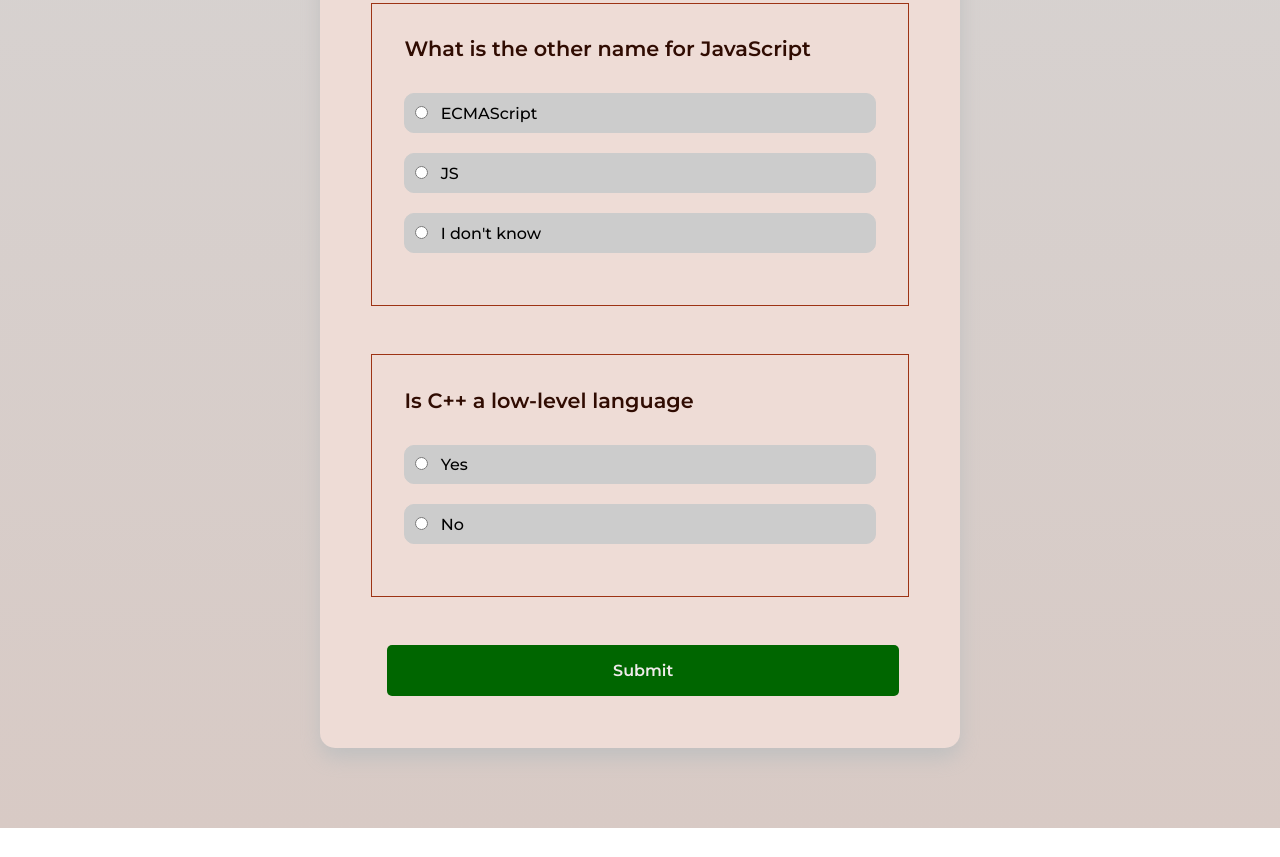
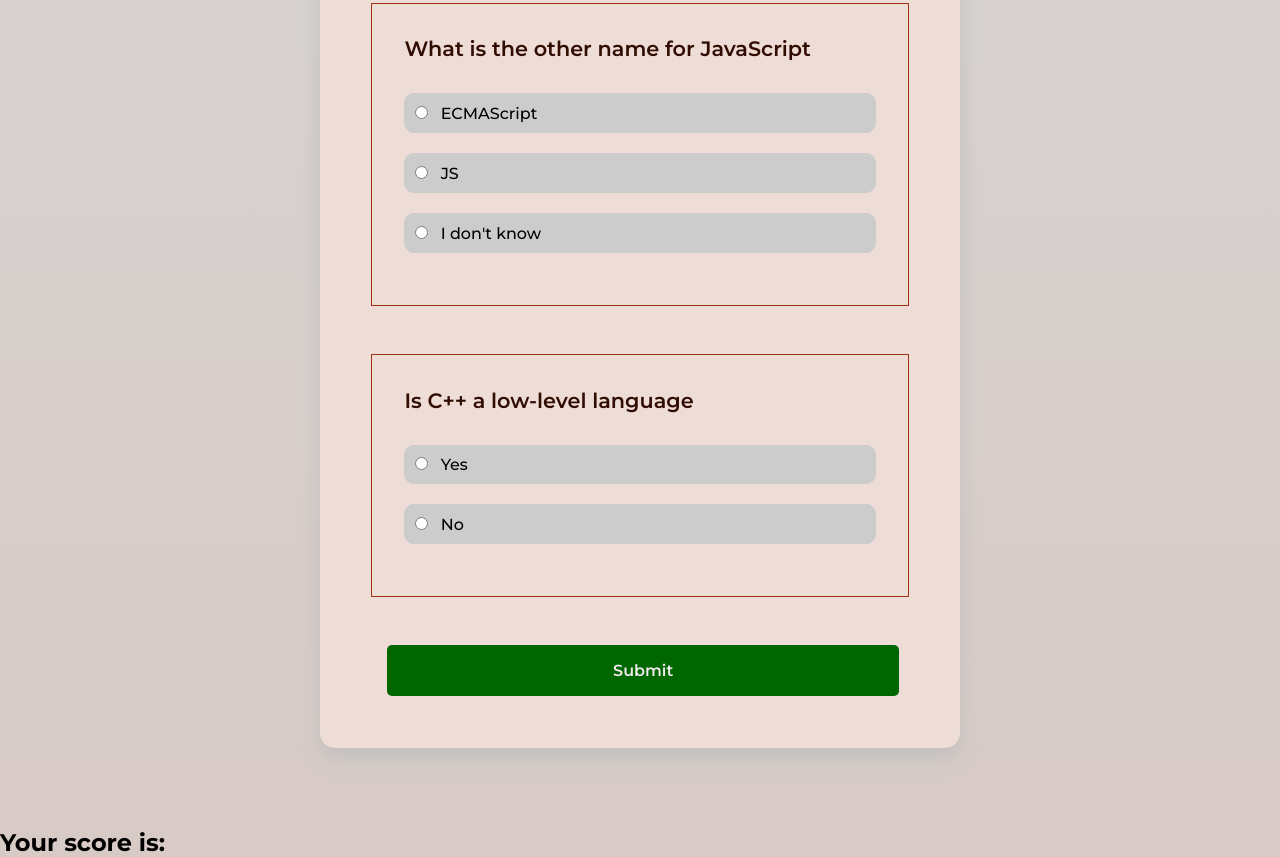
Before and after one commit to qurriahSam/quizBoard, a plain HTML site: page index.html in a window 1280 px wide. Shown: the part 532-1389 px from the top of the page. Before the commit the page ends 1360 px from the top, so only its background shows below. Drawn offline with Linux system fonts and the light colour scheme.

Commit message:
style: add result section

```diff
--- a/index.html
+++ b/index.html
@@ -55,6 +55,10 @@
       </form>
       <button class="submit" type="submit">Submit</button>
     </section>
+    <section class="results">
+      <h2>Your score is:</h2>
+      <p></p>
+    </section>
   </body>
   <script src="js/app.js"></script>
 </html>
```
